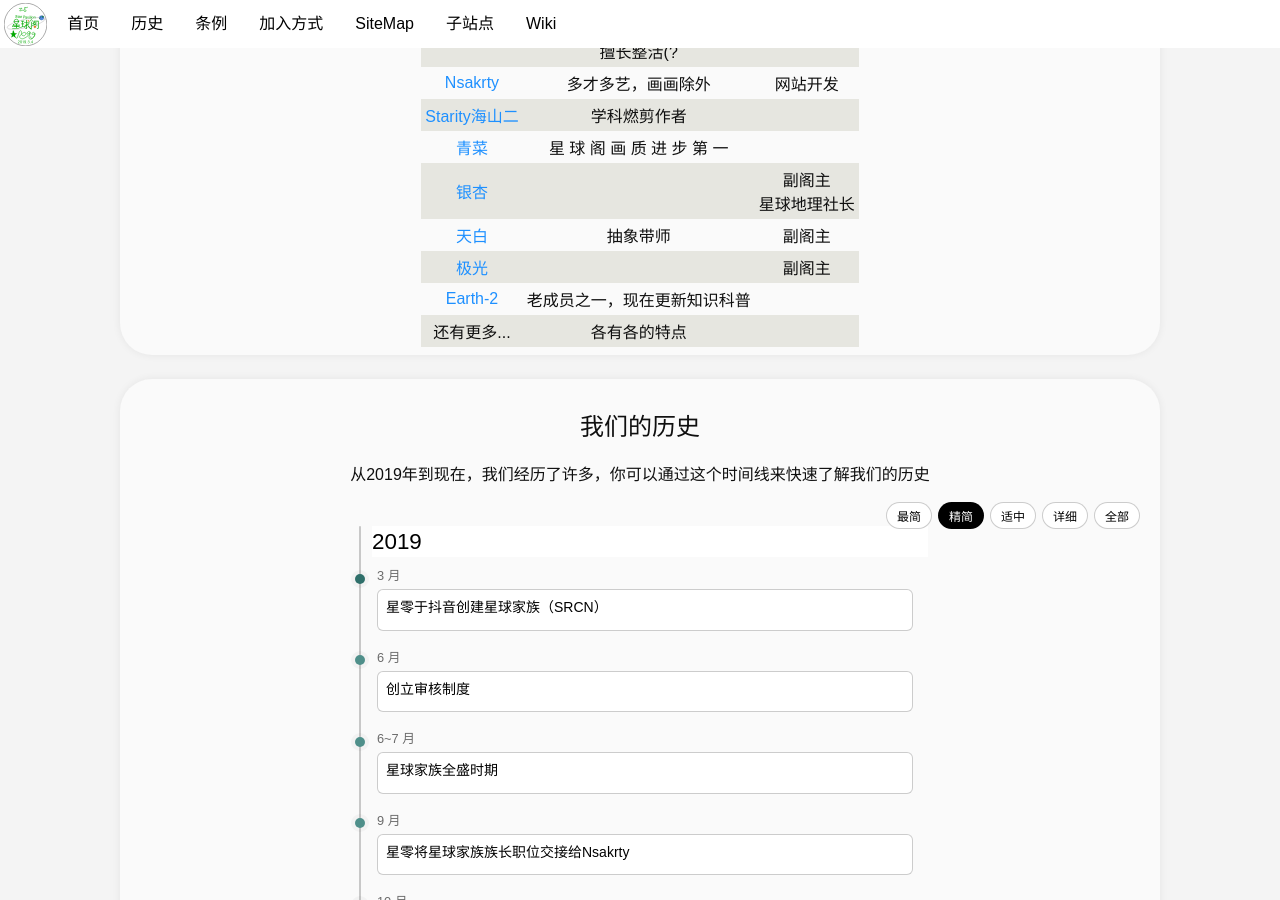
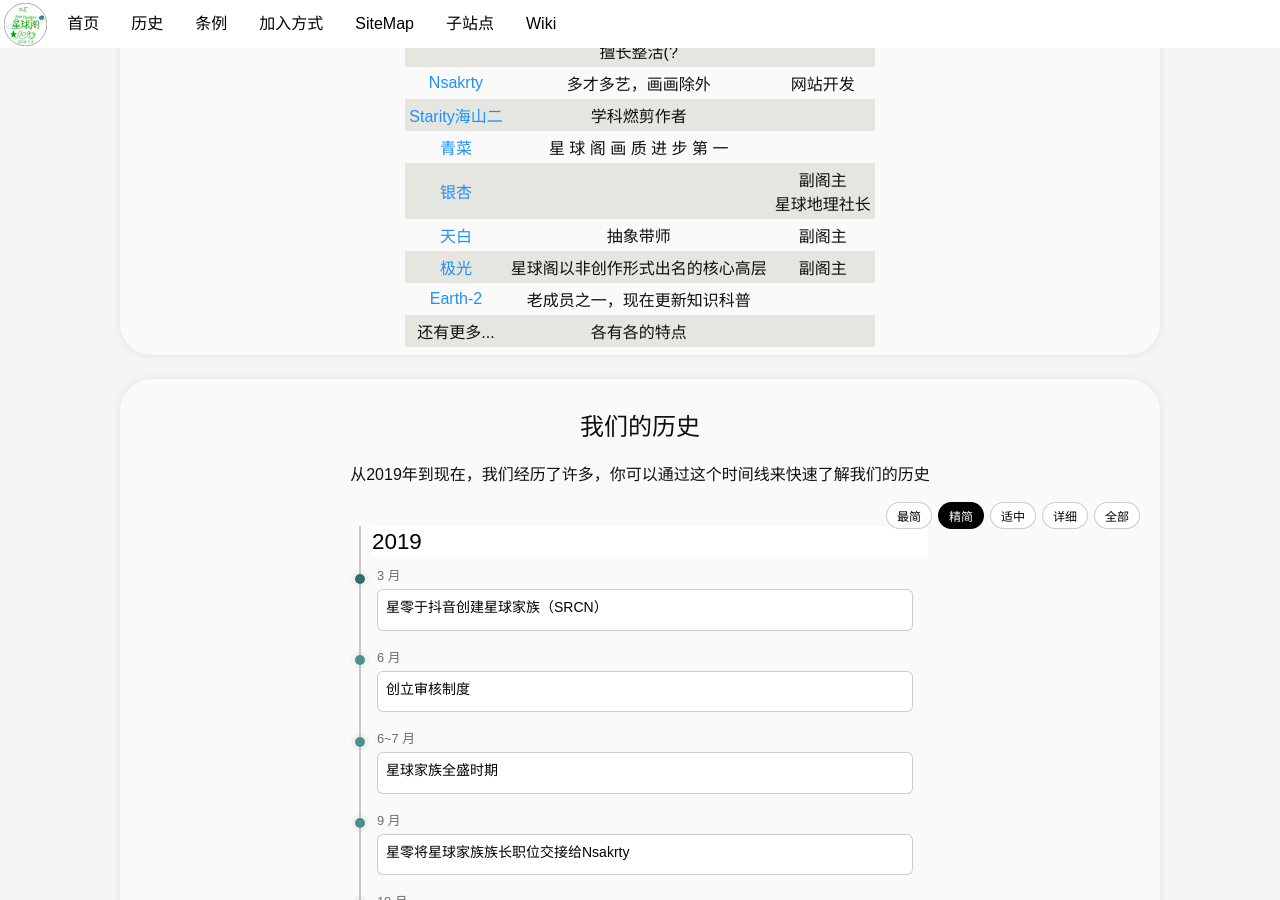
Before and after one commit to SRPNGO/srpngo.github.io, a Jekyll site: the page index.html, which Jekyll copies as it is, in a window 1280 px wide and 900 px high, scrolled down 1360 px. Built offline with Jekyll 4.4.1, drawn with Linux system fonts in a browser that asks for light colours.

Commit message:
Update index.html

```diff
--- a/index.html
+++ b/index.html
@@ -215,7 +215,7 @@
             </tr>
             <tr>
               <td><a href="https://v.douyin.com/ieMQb5YQ/">极光</a></td>
-              <td></td>
+              <td>星球阁以非创作形式出名的核心高层</td>
               <td>副阁主</td>
             </tr>
             <tr>
```
